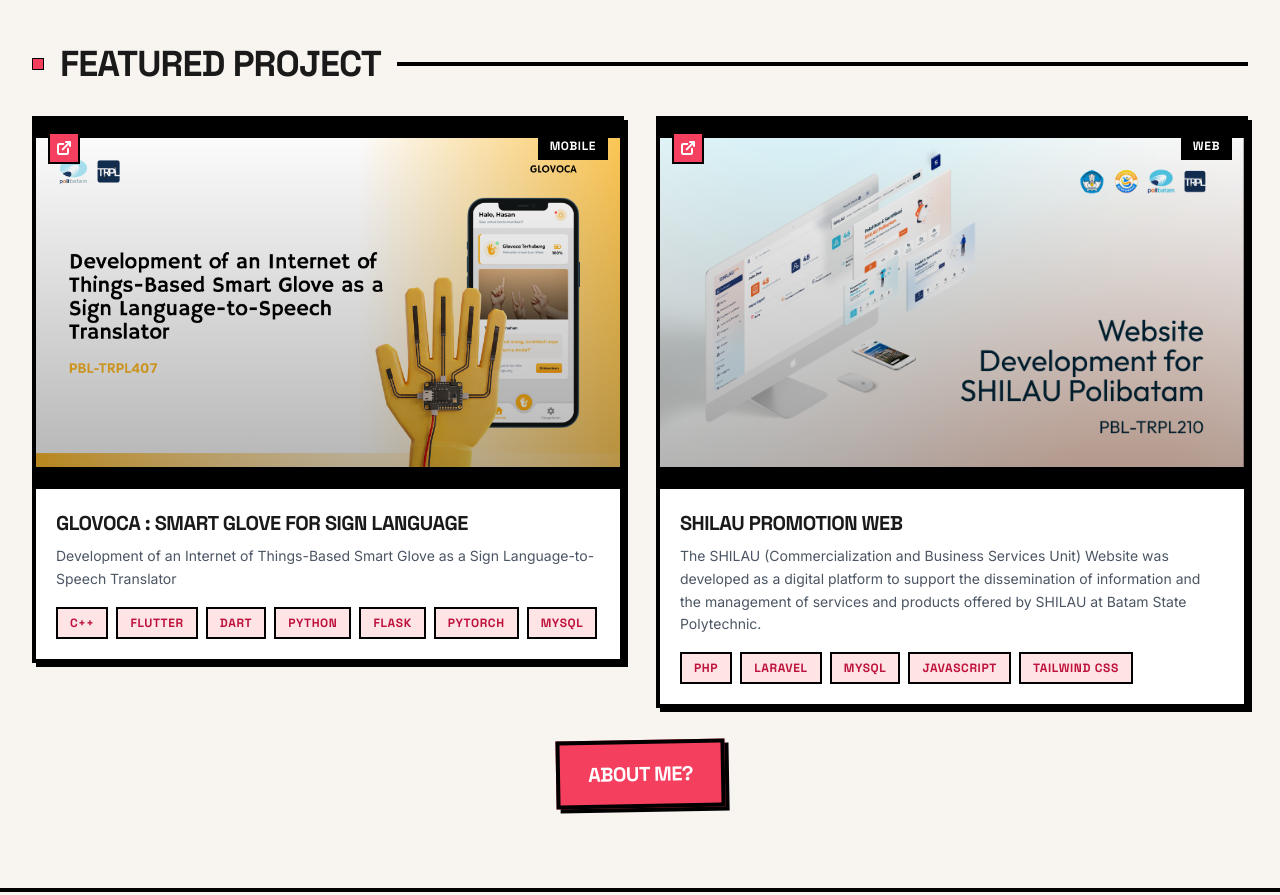
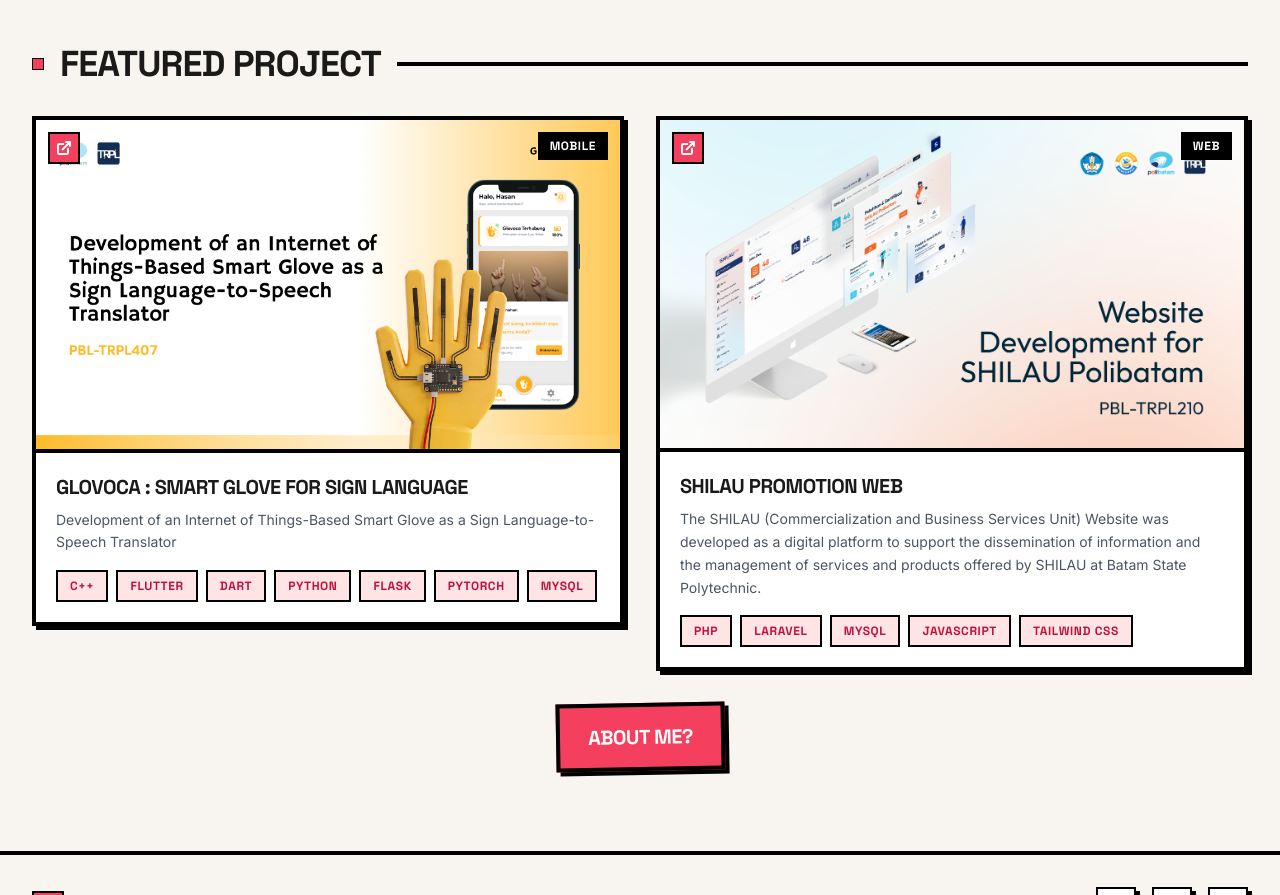
Before and after one commit to abddrhman/abddrhman.github.io, a Next.js app: page / in a window 1280 px wide. Shown: the part 1200-2095 px from the top of the page. Built offline with nearby package versions, Linux system fonts and the light colour scheme.

Commit message:
minor fix

```diff
--- a/components/ProjectCard.tsx
+++ b/components/ProjectCard.tsx
@@ -33,24 +33,25 @@
       <Link href={`/project/${slug}`} className="block">
         <div className="border-4 border-black shadow-brutal bg-white hover:shadow-brutal-hover transition-shadow duration-200">
           <div className="relative overflow-hidden border-b-4 border-black">
-            <div className="aspect-[16/10] bg-gray-200 flex items-center justify-center relative">
+            <div className="bg-gray-200 relative">
               {image.startsWith("/") ? (
                 <Image
                   src={image}
                   alt={title}
-                  fill
-                  className="object-contain bg-black"
+                  width={0}
+                  height={0}
                   sizes="(max-width: 640px) 100vw, (max-width: 1024px) 50vw, 400px"
+                  className="w-full h-auto"
                 />
               ) : (
-                <div className="absolute inset-0" style={{ backgroundColor: image }} />
+                <div className="aspect-[16/10]" style={{ backgroundColor: image }} />
               )}
               {!image.startsWith("/") && (
-                <span className="relative z-10 font-display font-bold text-white text-lg uppercase tracking-wide opacity-80">
+                <span className="absolute inset-0 z-10 flex items-center justify-center font-display font-bold text-white text-lg uppercase tracking-wide opacity-80">
                   {title.split(" ")[0]}
                 </span>
               )}
-              <div className="absolute inset-0 bg-gradient-to-t from-black/30 to-transparent" />
+              {!image.startsWith("/") && <div className="absolute inset-0 bg-gradient-to-t from-black/30 to-transparent" />}
             </div>
 
             <div className="absolute top-3 right-3">
--- a/components/ProjectDetailContent.tsx
+++ b/components/ProjectDetailContent.tsx
@@ -124,15 +124,14 @@
                       i === 0 ? "sm:col-span-2" : ""
                     }`}
                   >
-                    <div className="relative aspect-video">
-                      <Image
-                        src={img}
-                        alt={`${project.title} - image ${i + 1}`}
-                        fill
-                        className="object-cover"
-                        sizes="(max-width: 640px) 100vw, (max-width: 1024px) 50vw, 800px"
-                      />
-                    </div>
+                    <Image
+                      src={img}
+                      alt={`${project.title} - image ${i + 1}`}
+                      width={0}
+                      height={0}
+                      sizes="(max-width: 640px) 100vw, (max-width: 1024px) 50vw, 800px"
+                      className="w-full h-auto"
+                    />
                   </motion.div>
                 ))}
               </motion.div>
```
